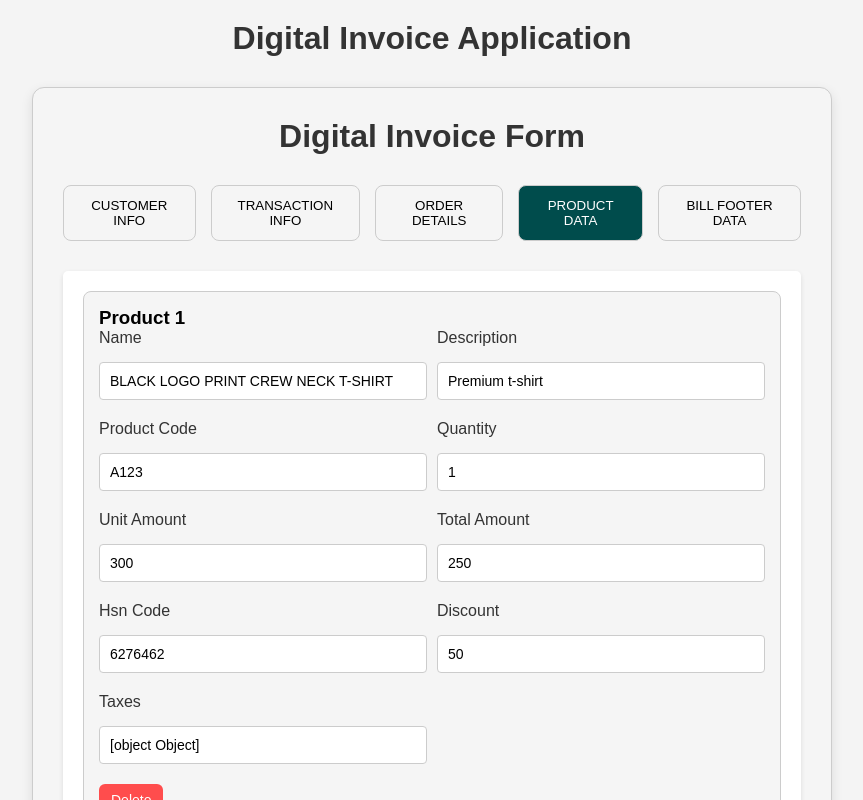
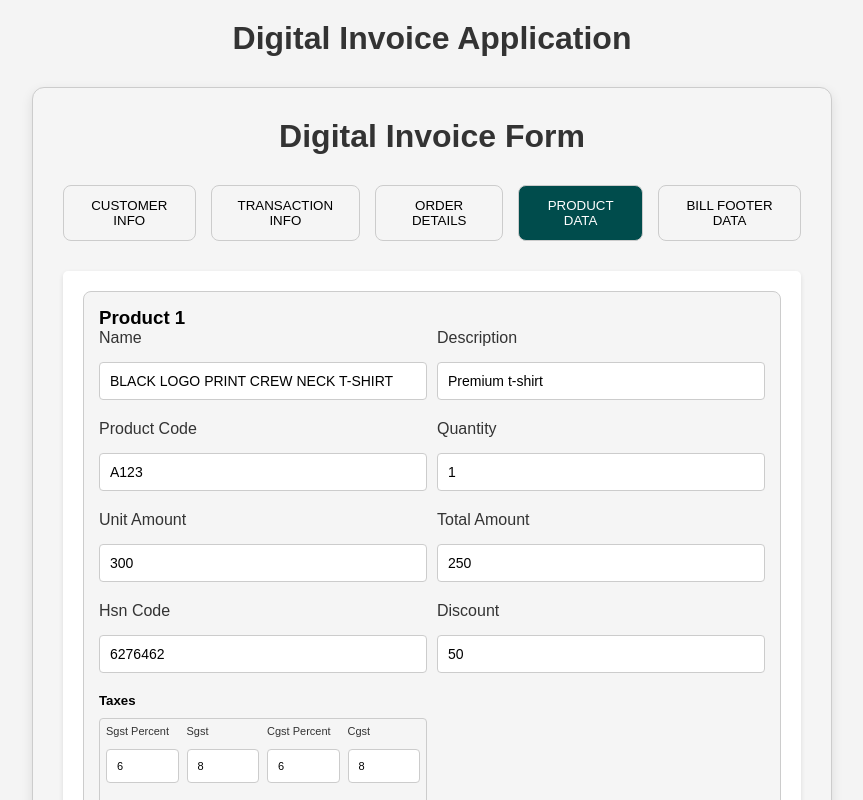
Before and after one commit to rhythm-chouksey/digital-invoice-app, a React (Create React App) app: page / in a window 1280 px wide. Both pictures are taken after a click on the button "PRODUCT DATA". Shown: the top 800 px of the page, without its empty margins (208-1071 px from the left). Built offline with nearby package versions, Linux system fonts and the light colour scheme.

Commit message:
handling tax object inside product data

```diff
--- a/src/components/DigitalInvoiceForm.css
+++ b/src/components/DigitalInvoiceForm.css
@@ -213,16 +213,18 @@ h1 {
     color: var(--text-color);
 }
 
-/* Taxes Info Section Styling */
+/* Taxes Block Styling for Product Data */
 .tax-info-block {
     display: grid;
-    grid-template-columns: repeat(4, 1fr); /* 4 columns for compact layout */
-    gap: 20px; /* Space between fields */
-    margin-bottom: 15px; /* Space below the Taxes Info section */
-    padding: 10px;
+    grid-template-columns: repeat(4, 1fr); /* 4 columns for better utilization of space */
+    gap: 8px; /* Reduced gap between fields for compactness */
+    margin-top: 8px; /* Reduced space above the Taxes block */
+    margin-bottom: 8px; /* Reduced space below the Taxes block */
+    padding: 6px; /* Reduced padding for a smaller block */
     border: 1px solid var(--border-color);
-    border-radius: 8px;
+    border-radius: 4px; /* Slightly smaller border radius */
     background-color: var(--form-background);
+    width: 100%; /* Ensure it spans the full width */
 }
 
 .tax-info-block .form-field {
@@ -230,17 +232,17 @@ h1 {
 }
 
 .tax-info-block label {
-    font-size: 14px;
-    margin-bottom: 5px;
+    font-size: 11px; /* Smaller font size for labels */
+    margin-bottom: 2px; /* Reduced spacing between label and input */
     display: block;
 }
 
 .tax-info-block input {
     width: 100%;
-    padding: 8px;
-    font-size: 14px;
+    padding: 5px; /* Reduced padding for smaller inputs */
+    font-size: 11px; /* Smaller font size for inputs */
     border: 1px solid var(--border-color);
-    border-radius: 6px;
+    border-radius: 3px; /* Slightly smaller border radius */
     background-color: var(--input-background);
     color: var(--text-color);
 }
--- a/src/components/DigitalInvoiceForm.jsx
+++ b/src/components/DigitalInvoiceForm.jsx
@@ -237,7 +237,31 @@ curl --location '${apiUrl}' \\
             <div key={index} className="product-block">
               <h3>Product {index + 1}</h3>
               <div className="product-fields">
-                {Object.keys(product).map((key) => (
+                {Object.keys(product).map((key) => {
+                  if (key === "taxes") {
+                    // Render Taxes block
+                    return (
+                      <div key={key} className="form-field">
+                        <h5>Taxes</h5>
+                        <div className="tax-info-block">
+                          {Object.keys(product.taxes).map((taxKey) => (
+                            <div key={taxKey} className="form-field">
+                              <label className="field-label">{formatFieldName(taxKey)}</label>
+                              <input
+                                type="number"
+                                value={product.taxes[taxKey]}
+                                onChange={(e) =>
+                                  handleChange(e, "orderDetails", taxKey, index, "taxes")
+                                }
+                                className="field-input"
+                              />
+                            </div>
+                          ))}
+                        </div>
+                      </div>
+                    );
+                  }
+                  return (
                     <div key={key} className="form-field">
                       <label className="field-label">{formatFieldName(key)}</label>
                       <input
@@ -247,7 +271,8 @@ curl --location '${apiUrl}' \\
                         className="field-input"
                       />
                     </div>
-                ))}
+                  );
+                })}
               </div>
               <button
                 type="button"
```
Also changed, not shown: 10 other files (tests, documents, lock files or other folders). Lines whose indentation alone changed are shown as unchanged.
